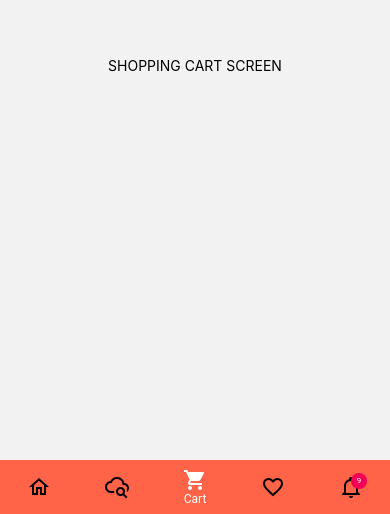
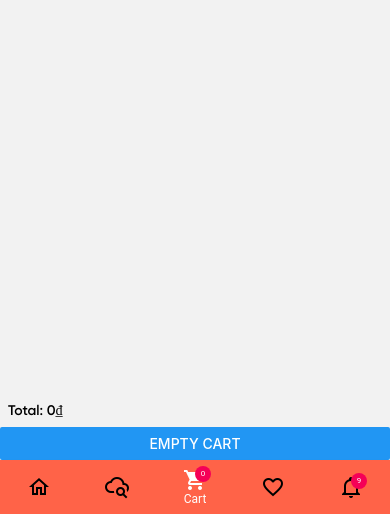
Before and after one commit to toantranv1966/ReactNative-Tutorials, a React Native app: screen /CartScreen in a window 390 px wide. Shown: the part 330-844 px from the top of the page. Built offline with nearby package versions, Linux system fonts and the light colour scheme.

Commit message:
Module Redux + Shopping Cart

```diff
--- a/App.tsx
+++ b/App.tsx
@@ -37,6 +37,7 @@ import ReactNativePaperApp from './Session09/ReactNativePaperApp';
 import FormikExample from './Session10/FormikExample';
 // import KeyboardAvoidingComponent from './Session10/KeyboardAvoidingView';
 import FirebaseExample from './Session11/FirebaseApp.js';
+import MioApp from './Mio';
 import ComponentToComponent from './Session13';
 import ReduxExamples from './Session13/ReduxExamples';
 
@@ -122,7 +123,8 @@ export default function App() {
           {/* <ReduxExamples /> */}
 
           {/* MIO */}
-          <MioAppNavigator />
+          {/* <MioAppNavigator /> */}
+          <MioApp />
 
           <StatusBar style="auto" />
         </View>
--- a/Mio/components/Product.tsx
+++ b/Mio/components/Product.tsx
@@ -14,10 +14,9 @@ import { Feather } from '@expo/vector-icons';
 
 // VIETNAMESE CONFIG
 import 'numeral/locales/vi';
-import { Item } from 'react-native-paper/lib/typescript/components/List/List';
-import { RotateInDownLeft } from 'react-native-reanimated';
+import { useDispatch } from 'react-redux';
+import { addToCart } from '../modules/Shopping/actions';
 import { useNavigation } from '@react-navigation/native';
-numeral.locale('vi');
 
 const WIDTH_SCREEN = Dimensions.get('window').width;
 
@@ -29,6 +28,7 @@ type Props = {
 
 const Product = (props: Props) => {
   const navigation = useNavigation();
+  const dispatch = useDispatch();
   return (
     <Pressable
       style={[styles.container, props.style]}
@@ -62,7 +62,8 @@ const Product = (props: Props) => {
             <Pressable
               style={styles.button}
               onPress={() => {
-                Alert.alert('Online Store', 'Coming Soon');
+                // Alert.alert('Online Store', 'Coming Soon');
+                dispatch(addToCart(props.data, 1));
               }}
             >
               <Feather name="shopping-cart" size={24} color="white" />
--- /dev/null
+++ b/Mio/constants/FONTS.ts
@@ -0,0 +1,10 @@
+const FONTS = {
+  Gilroy: {
+    Regular: 'SVN-Gilroy-Regular',
+    Medium: 'SVN-Gilroy-Medium',
+    SemiBold: 'SVN-Gilroy-SemiBold',
+    Bold: 'SVN-Gilroy-Bold',
+  },
+};
+
+export default FONTS;
--- /dev/null
+++ b/Mio/index.js
@@ -0,0 +1,23 @@
+import React, { Component } from 'react';
+import { Provider } from 'react-redux';
+import numeral from 'numeral';
+
+// REDUX STORE
+import store from './store';
+
+// APPS
+
+import AppNavigator from './screens/AppNavigator';
+
+import 'numeral/locales/vi';
+numeral.locale('vi');
+
+function ReduxExamples() {
+  return (
+    <Provider store={store}>
+      <AppNavigator />
+    </Provider>
+  );
+}
+
+export default ReduxExamples;
--- /dev/null
+++ b/Mio/modules/Shopping/actions/index.js
@@ -0,0 +1,29 @@
+import * as ActionTypes from '../constants/actionTypes';
+// COUNTER
+// Action Creator return Plain Object
+export const addToCart = (product, quantity = 1) => {
+  return {
+    type: ActionTypes.SHOPPING_ADD_TO_CART, // ACTION TYPE
+    product, // PARAMETER,
+    quantity,
+  };
+};
+
+// Action Creator
+export const decreaseFromCart = (productId, quantity = 1) => ({
+  type: ActionTypes.SHOPPING_DECREASE_FROM_CART, // ACTION TYPE
+  productId,
+  quantity,
+});
+
+// Action Creator
+export const removeFromCart = (productId) => ({
+  type: ActionTypes.SHOPPING_REMOVE_FROM_CART, // ACTION TYPE
+  productId,
+});
+
+// Action Creator
+export const emptyCart = () => ({
+  type: ActionTypes.SHOPPING_EMPTY_CART, // ACTION TYPE
+});
+// ------------------------------------------------------------
--- /dev/null
+++ b/Mio/modules/Shopping/constants/actionTypes.js
@@ -0,0 +1,5 @@
+// SHOPPING CART
+export const SHOPPING_ADD_TO_CART = 'SHOPPING_CART_ADD_TO_CART';
+export const SHOPPING_DECREASE_FROM_CART = 'SHOPPING_DECREASE_FROM_CART';
+export const SHOPPING_REMOVE_FROM_CART = 'SHOPPING_REMOVE_FROM_CART';
+export const SHOPPING_EMPTY_CART = 'SHOPPING_EMPTY_CART';
--- /dev/null
+++ b/Mio/modules/Shopping/reducers/index.js
@@ -0,0 +1,86 @@
+import * as ActionTypes from '../constants/actionTypes';
+
+// 1. DEFAULT STATE
+const defaultState = {
+  addedProducts: [],
+};
+
+// 2. CREATE REDUCER
+const shoppingReducer = (state = defaultState, action) => {
+  // LOGIC
+  switch (action.type) {
+    case ActionTypes.SHOPPING_ADD_TO_CART:
+      // FIND ITEM BEFORE ADD TO CART, IF EXISTS THEN UPDATE QUANTITY, ELSE ADD NEW ITEM WITH QUANTITY = 1
+      var found = [...state.addedProducts].find(
+        (item) => item.product.id === action.product.id
+      );
+      if (found) {
+        found.quantity++;
+        return {
+          ...state,
+          addedProducts: [...state.addedProducts],
+        };
+      }
+
+      // ELSE ADD NEW ITEM WITH QUANTITY = 1
+      // PUSH
+      var addedProducts = [
+        ...state.addedProducts,
+        { product: action.product, quantity: action.quantity },
+      ];
+
+      return {
+        ...state,
+        addedProducts: addedProducts,
+      };
+
+    case ActionTypes.SHOPPING_DECREASE_FROM_CART:
+      var found = [...state.addedProducts].find(
+        (item) => item.product.id === action.productId
+      );
+      if (found) {
+        found.quantity--;
+        if (found.quantity === 0) {
+          return {
+            ...state,
+            addedProducts: [...state.addedProducts].filter(
+              (e) => e.product.id !== action.productId
+            ),
+          };
+        }
+
+        return {
+          ...state,
+          addedProducts: [...state.addedProducts],
+        };
+      }
+
+    case ActionTypes.SHOPPING_REMOVE_FROM_CART:
+      var addedProducts = [...state.addedProducts].filter(
+        (e) => e.product.id !== action.productId
+      );
+
+      return {
+        ...state,
+        addedProducts: addedProducts,
+      };
+
+    case ActionTypes.SHOPPING_EMPTY_CART:
+      return {
+        ...state,
+        addedProducts: [],
+      };
+
+    default:
+      return state;
+  }
+};
+
+export default shoppingReducer;
+
+// Notes:
+// Object.assign method
+// https://developer.mozilla.org/en-US/docs/Web/JavaScript/Reference/Global_Objects/Object/assign
+
+// Spread syntax:
+// https://developer.mozilla.org/en-US/docs/Web/JavaScript/Reference/Operators/Spread_syntax
--- /dev/null
+++ b/Mio/rootReducer.js
@@ -0,0 +1,10 @@
+import { combineReducers } from 'redux';
+
+import shoppingReducer from './modules/Shopping/reducers';
+
+// COMBINE MANY REDUCERS
+const rootReducer = combineReducers({
+  shoppingReducer,
+});
+
+export default rootReducer;
--- a/Mio/screens/TabNavigators/MaterialBottomTabNavigator.js
+++ b/Mio/screens/TabNavigators/MaterialBottomTabNavigator.js
@@ -8,12 +8,16 @@ import SearchScreen from './screens/SearchScreen';
 import FavouriteScreen from './screens/FavouriteScreen';
 import CartScreen from './screens/CartScreen';
 import NotificationScreen from './screens/NotificationScreen';
+import { useSelector } from 'react-redux';
 
 const ICON_SIZE = 24;
 
 const Tab = createMaterialBottomTabNavigator();
 
 export default function MaterialBottomTabNavigator() {
+  const addedProducts = useSelector(
+    (state) => state.shoppingReducer.addedProducts
+  );
   return (
     <Tab.Navigator
       shifting={true}
@@ -65,6 +69,7 @@ export default function MaterialBottomTabNavigator() {
               color={color}
             />
           ),
+          tabBarBadge: addedProducts?.length,
           tabBarColor: '#ff6348',
         }}
       />
--- a/Mio/screens/TabNavigators/screens/CartScreen.js
+++ b/Mio/screens/TabNavigators/screens/CartScreen.js
@@ -1,10 +1,112 @@
 import React from 'react';
-import { View, Text, Button } from 'react-native';
+import { View, Text, Button, SafeAreaView, StyleSheet } from 'react-native';
+import { FlatList } from 'react-native-gesture-handler';
+import { useDispatch, useSelector } from 'react-redux';
+import FONTS from '../../../constants/FONTS';
+import {
+  addToCart,
+  decreaseFromCart,
+  emptyCart,
+  removeFromCart,
+} from '../../../modules/Shopping/actions';
+import numeral from 'numeral';
+import _ from 'lodash';
 
 export default function CartScreen({ navigation }) {
+  const addedProducts = useSelector(
+    (state) => state.shoppingReducer.addedProducts
+  );
+  const dispatch = useDispatch();
+
+  const total = _.sumBy(addedProducts, (item) => {
+    return item.product.price * item.quantity;
+  });
+
   return (
-    <View style={{ flex: 1, justifyContent: 'center', alignItems: 'center' }}>
-      <Text>SHOPPING CART SCREEN</Text>
-    </View>
+    <SafeAreaView style={{ flex: 1 }}>
+      <FlatList
+        data={addedProducts}
+        keyExtractor={(item, index) => `cart-${item.product.id}`}
+        renderItem={({ item, index }) => {
+          const sum = item.product.price * item.quantity;
+
+          return (
+            <View style={styles.container}>
+              <View style={styles.productContainer}>
+                <Text style={styles.name}>{item.product.name}</Text>
+                <Text style={styles.price}>
+                  {numeral(item.product.price).format('0,0$')}
+                </Text>
+                <Text style={styles.quantity}>{item.quantity}</Text>
+                <Text style={styles.sum}>{numeral(sum).format('0,0$')}</Text>
+                <Button
+                  title="-"
+                  onPress={() => {
+                    dispatch(decreaseFromCart(item.product.id, 1));
+                  }}
+                />
+                <Button
+                  title="+"
+                  onPress={() => {
+                    dispatch(addToCart(item.product, 1));
+                  }}
+                />
+
+                <Button
+                  title="x"
+                  onPress={() => {
+                    dispatch(removeFromCart(item.product.id));
+                  }}
+                />
+              </View>
+            </View>
+          );
+        }}
+      />
+
+      <View>
+        <Text style={styles.total}>Total: {numeral(total).format('0,0$')}</Text>
+        <Button
+          title="Empty Cart"
+          onPress={() => {
+            dispatch(emptyCart());
+          }}
+        />
+      </View>
+    </SafeAreaView>
   );
 }
+
+const styles = StyleSheet.create({
+  container: {
+    flexDirection: 'row',
+  },
+  productContainer: {
+    flexDirection: 'row',
+    height: 54,
+    alignItems: 'center',
+  },
+  name: {
+    fontFamily: FONTS.Gilroy.SemiBold,
+    marginHorizontal: 8,
+  },
+  price: {
+    fontFamily: FONTS.Gilroy.SemiBold,
+    marginRight: 8,
+  },
+  quantity: {
+    color: 'red',
+    fontFamily: FONTS.Gilroy.SemiBold,
+    marginRight: 8,
+  },
+  sum: {
+    color: 'blue',
+    fontFamily: FONTS.Gilroy.SemiBold,
+    marginRight: 8,
+  },
+
+  total: {
+    fontFamily: FONTS.Gilroy.SemiBold,
+    margin: 8,
+  },
+});
--- /dev/null
+++ b/Mio/store.js
@@ -0,0 +1,16 @@
+import { createStore, compose } from 'redux';
+import rootReducer from './rootReducer';
+
+// REDUX STORE
+const store = createStore(
+  rootReducer,
+  compose(
+    // applyMiddleware(...middewares),
+    // REDUX TOOLS
+    window.__REDUX_DEVTOOLS_EXTENSION__ && window.__REDUX_DEVTOOLS_EXTENSION__()
+  )
+);
+
+// Without Debug
+// const store = createStore(rootReducer);
+export default store;
```
